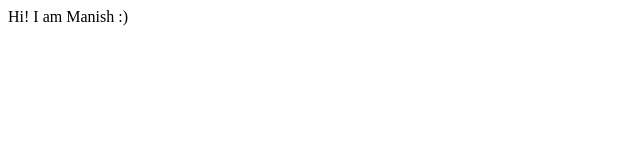
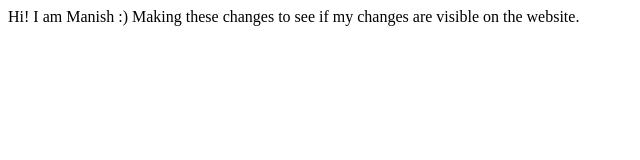
Before and after one commit to manishkannann/manishkannan-portfolio, a plain HTML site: page index.html in a window 1280 px wide. Shown: the whole page, without its empty margins (0-640 px from the left). Drawn offline with Linux system fonts and the light colour scheme.

Commit message:
docs:changes test

```diff
--- a/index.html
+++ b/index.html
@@ -8,5 +8,6 @@
 </head>
 <body>
     Hi! I am Manish :)
+    Making these changes to see if my changes are visible on the website.
 </body>
 </html>
```
